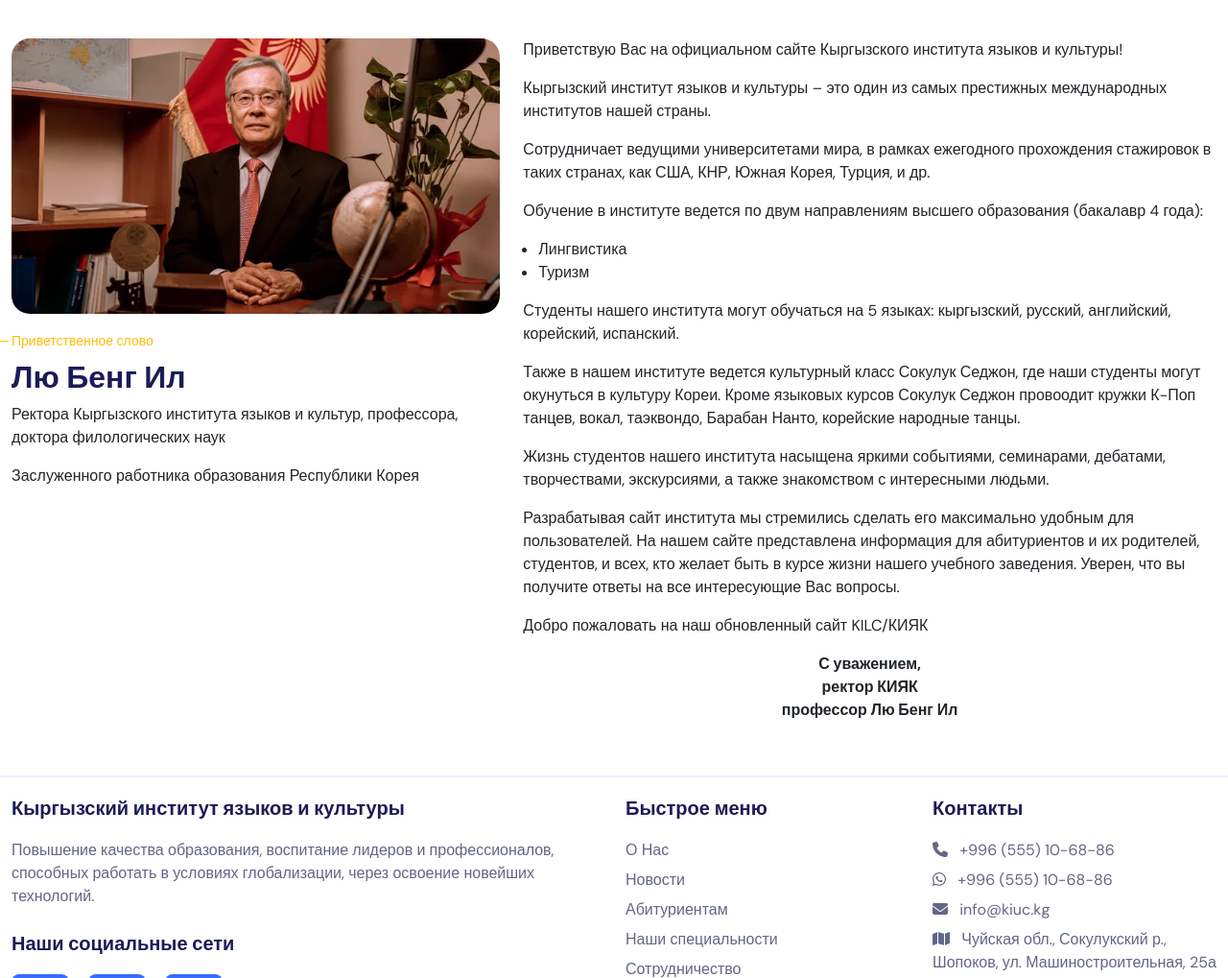
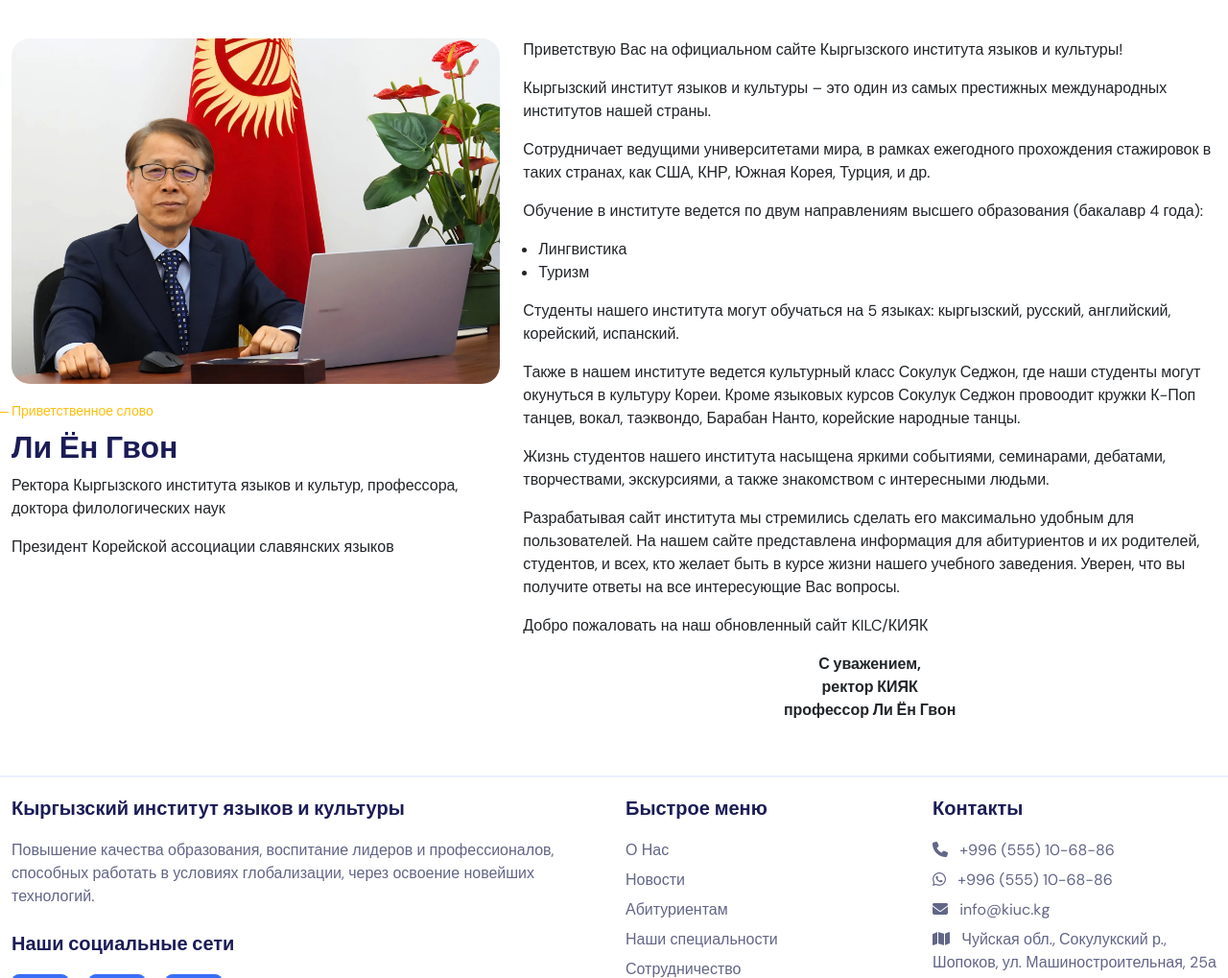
Before and after one commit to DaProWebStudio/kiuc_university, a Django app: page /welcoming-remarks/ in a window 1280 px wide. Shown: the part 143-1162 px from the top of the page at 96% size. Run offline with Django 4.2, Linux system fonts and the light colour scheme; data that the repository does not hold is empty; style sheets or scripts are compiled from the project's sources; parts of the project's set-up code (start-up, migrations or seed data) failed here and were passed over; some libraries are stand-ins or nearby versions.

Commit message:
changed director Lee Young Kwon

```diff
--- a/apps/core/templates/welcoming-remarks.html
+++ b/apps/core/templates/welcoming-remarks.html
@@ -2,7 +2,7 @@
 {% load static i18n %}
 
 {% block title %}
-    {% trans 'Приветственное слово ' %} {% trans 'Лю Бенг Ил' %}
+    {% trans 'Приветственное слово ' %} {% trans 'Ли Ён Гвон' %}
 {% endblock %}
 
 {% block content %}
@@ -10,31 +10,31 @@
         <div class="container">
             <div class="row">
                 <div class="col-12 col-lg-5">
-                    <img src="{% static 'images/university/Liu-Bang-Il.webp' %}" alt="" style="max-width: 100%">
+                    <img src="{% static 'images/university/Lee_Young_Kwon.webp' %}" alt="" style="max-width: 100%">
                     <div class="title mt-3">
                         <span>{% trans 'Приветственное слово ' %}</span>
-                        <h3>{% trans 'Лю Бенг Ил' %}</h3>
+                        <h3>{% trans 'Ли Ён Гвон' %}</h3>
                         <p>{% trans 'Ректора Кыргызского института языков и культур, профессора, доктора филологических наук' %}</p>
-                        <p class="">{% trans 'Заслуженного работника образования  Республики Корея' %}</p>
+                        <p class="">{% trans 'Президент Корейской ассоциации славянских языков' %}</p>
                     </div>
                 </div>
                 <div class="col-12 col-lg-7">
                     <p class="pt-0">Приветствую Вас на официальном сайте Кыргызского института языков и культуры!</p>
                     <p>Кыргызский институт языков и культуры – это один из самых престижных международных институтов нашей страны.</p>
-                    <p>Сотрудничает ведущими университетами мира, в рамках ежегодного прохождения стажировок в таких странах, как  США, КНР, Южная Корея, Турция,  и др.</p>
+                    <p>Сотрудничает ведущими университетами мира, в рамках ежегодного прохождения стажировок в таких странах, как США, КНР, Южная Корея, Турция, и др.</p>
                     <p>Обучение в институте ведется по двум направлениям высшего образования (бакалавр 4 года):</p>
                     <ul class="pl-3">
                         <li>Лингвистика</li>
                         <li>Туризм</li>
                     </ul>
                     <p>Студенты нашего института могут обучаться на 5 языках: кыргызский, русский, английский, корейский, испанский.</p>
-                    <p>Также в нашем институте ведется культурный класс Сокулук Седжон, где наши студенты могут окунуться в культуру Кореи. Кроме языковых курсов Сокулук Седжон провоодит кружки  К-Поп танцев, вокал, таэквондо, Барабан Нанто, корейские народные танцы.</p>
+                    <p>Также в нашем институте ведется культурный класс Сокулук Седжон, где наши студенты могут окунуться в культуру Кореи. Кроме языковых курсов Сокулук Седжон провоодит кружки К-Поп танцев, вокал, таэквондо, Барабан Нанто, корейские народные танцы.</p>
                     <p>Жизнь студентов нашего института насыщена яркими событиями, семинарами, дебатами, творчествами, экскурсиями, а также знакомством с интересными людьми.</p>
                     <p>Разрабатывая сайт института мы стремились сделать его максимально удобным для пользователей. На нашем сайте представлена информация для абитуриентов и их родителей, студентов, и всех, кто желает быть в курсе жизни нашего учебного заведения. Уверен, что вы получите ответы на все интересующие Вас вопросы.</p>
                     <p>Добро пожаловать на наш обновленный сайт KILC/КИЯК</p>
                     <p class="text-center mb-0"><b>С уважением,</b></p>
                     <p class="text-center mb-0"><b>ректор  КИЯК</b></p>
-                    <p class="text-center"><b>профессор Лю Бенг Ил</b></p>
+                    <p class="text-center"><b>профессор Ли Ён Гвон</b></p>
                 </div>
             </div>
         </div>
```
Also changed, not shown: apps/core/templates/index.html (+4 -4 lines), static/images/university/Lee_Young_Kwon.webp (added), static/images/university/Liu-Bang-Il.webp (deleted).
